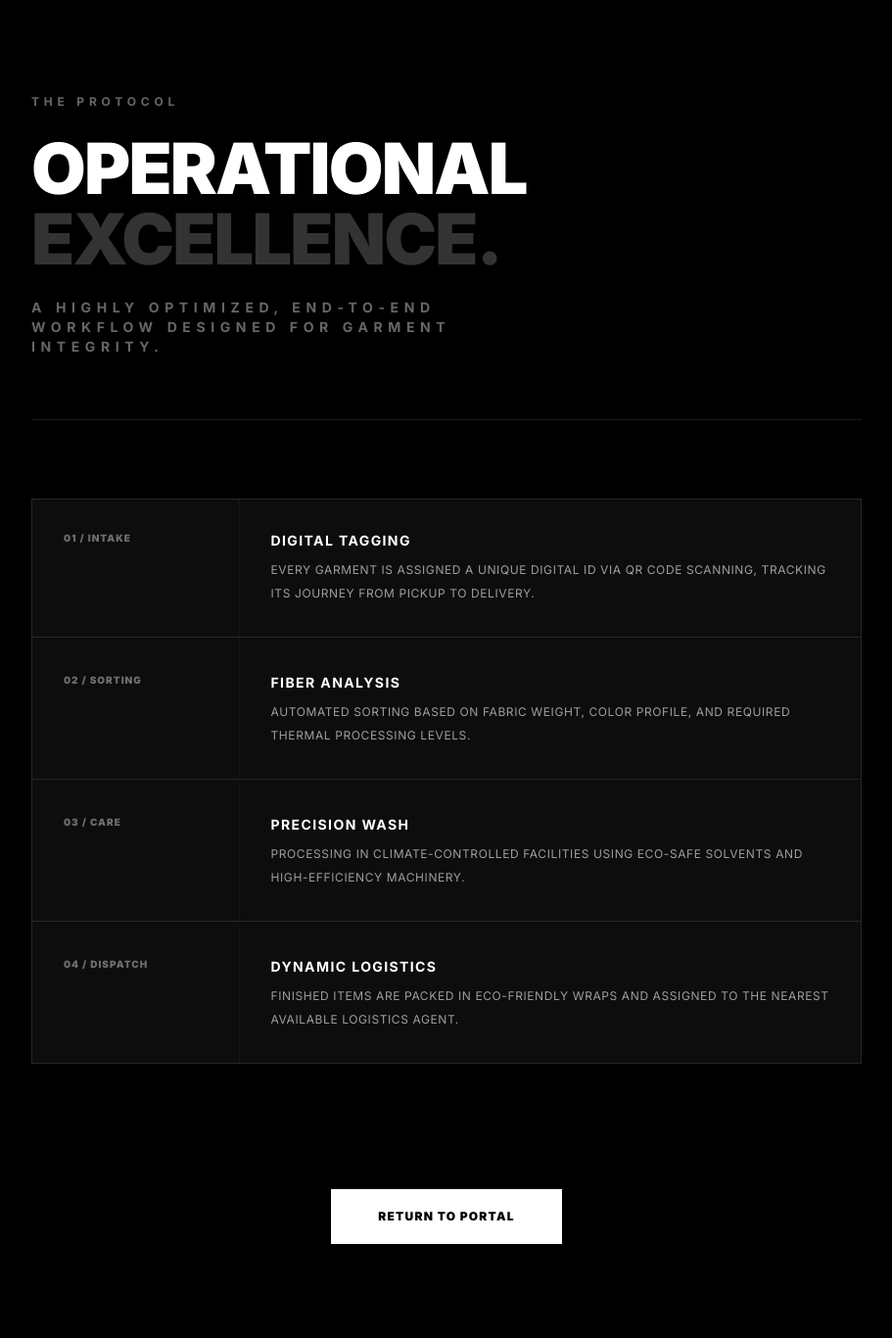
After one commit to DhruvarajK/E-Laundry, a Django app: page /process/ in a window 1280 px wide. The commit adds this page. Shown: the whole page at 98% size, without its empty margins (184-1095 px from the left). Run offline with Django 5.2, Linux system fonts and the light colour scheme; some libraries are stand-ins or nearby versions.

Commit message:
Implementated Process, Partners, and Enterprise informational pages

```diff
--- /dev/null
+++ b/user/templates/process.html
@@ -0,0 +1,111 @@
+<!DOCTYPE html>
+<html class="dark" lang="en">
+
+<head>
+    <meta charset="UTF-8">
+    <meta name="viewport" content="width=device-width, initial-scale=1.0">
+    <title>Our Process | ELaundry</title>
+    <script src="https://cdn.tailwindcss.com?plugins=forms,container-queries"></script>
+    <link href="https://fonts.googleapis.com/css2?family=Inter:wght@400;500;700;900&amp;display=swap"
+        rel="stylesheet" />
+    <script src="https://unpkg.com/lucide@latest"></script>
+    <script id="tailwind-config">
+        tailwind.config = {
+            darkMode: "class",
+            theme: {
+                extend: {
+                    colors: {
+                        "primary": "#ffffff",
+                        "background-dark": "#000000",
+                        "surface": "#111111",
+                    },
+                    fontFamily: {
+                        "display": ["Inter", "sans-serif"]
+                    },
+                    borderRadius: {
+                        "DEFAULT": "0px",
+                    },
+                },
+            },
+        }
+    </script>
+</head>
+
+<body class="bg-background-dark font-display text-white antialiased min-h-screen">
+    <div class="max-w-4xl mx-auto px-6 py-16 lg:py-24">
+        <header class="mb-20 space-y-6 border-b border-white/10 pb-16">
+            <h2 class="text-xs font-bold uppercase tracking-[0.4em] text-white/40">The Protocol</h2>
+            <h3 class="text-5xl lg:text-7xl font-black uppercase tracking-tight leading-none">Operational <br /><span
+                    class="text-white/20">Excellence.</span></h3>
+            <p class="text-white/40 uppercase tracking-[0.4em] text-sm font-bold max-w-lg mt-6">
+                A highly optimized, end-to-end workflow designed for garment integrity.
+            </p>
+        </header>
+
+        <main class="space-y-32">
+            <!-- Step-by-Step -->
+            <section class="space-y-1 bg-white/5 border border-white/10 overflow-hidden">
+                <div class="grid md:grid-cols-4 border-b border-white/10">
+                    <div
+                        class="p-8 border-r border-white/10 opacity-40 text-[10px] font-black uppercase tracking-widest">
+                        01 / Intake</div>
+                    <div class="p-8 md:col-span-3">
+                        <h4 class="text-sm font-bold uppercase tracking-widest text-white mb-2">Digital Tagging</h4>
+                        <p class="text-xs text-white/60 leading-loose uppercase tracking-wider">
+                            Every garment is assigned a unique digital ID via QR code scanning, tracking its journey
+                            from pickup to delivery.
+                        </p>
+                    </div>
+                </div>
+                <div class="grid md:grid-cols-4 border-b border-white/10">
+                    <div
+                        class="p-8 border-r border-white/10 opacity-40 text-[10px] font-black uppercase tracking-widest">
+                        02 / Sorting</div>
+                    <div class="p-8 md:col-span-3">
+                        <h4 class="text-sm font-bold uppercase tracking-widest text-white mb-2">Fiber Analysis</h4>
+                        <p class="text-xs text-white/60 leading-loose uppercase tracking-wider">
+                            Automated sorting based on fabric weight, color profile, and required thermal processing
+                            levels.
+                        </p>
+                    </div>
+                </div>
+                <div class="grid md:grid-cols-4 border-b border-white/10">
+                    <div
+                        class="p-8 border-r border-white/10 opacity-40 text-[10px] font-black uppercase tracking-widest">
+                        03 / Care</div>
+                    <div class="p-8 md:col-span-3">
+                        <h4 class="text-sm font-bold uppercase tracking-widest text-white mb-2">Precision Wash</h4>
+                        <p class="text-xs text-white/60 leading-loose uppercase tracking-wider">
+                            Processing in climate-controlled facilities using eco-safe solvents and high-efficiency
+                            machinery.
+                        </p>
+                    </div>
+                </div>
+                <div class="grid md:grid-cols-4">
+                    <div
+                        class="p-8 border-r border-white/10 opacity-40 text-[10px] font-black uppercase tracking-widest">
+                        04 / Dispatch</div>
+                    <div class="p-8 md:col-span-3">
+                        <h4 class="text-sm font-bold uppercase tracking-widest text-white mb-2">Dynamic Logistics</h4>
+                        <p class="text-xs text-white/60 leading-loose uppercase tracking-wider">
+                            Finished items are packed in eco-friendly wraps and assigned to the nearest available
+                            logistics agent.
+                        </p>
+                    </div>
+                </div>
+            </section>
+
+            <div class="flex flex-col items-center gap-6">
+                <a href="/"
+                    class="bg-white text-black font-black uppercase tracking-widest px-12 py-5 flex items-center justify-center gap-3 hover:bg-gray-200 transition-colors shadow-2xl text-xs">
+                    Return to Portal
+                </a>
+            </div>
+        </main>
+    </div>
+    <script>
+        lucide.createIcons();
+    </script>
+</body>
+
+</html>
--- a/user/urls.py
+++ b/user/urls.py
@@ -33,6 +33,9 @@ urlpatterns = [
     path('ironing/', views.ironing, name='ironing'),
     path('network/', views.network, name='network'),
     path('careers/', views.careers, name='careers'),
+    path('process/', views.process_view, name='process'),
+    path('partners/', views.partners, name='partners'),
+    path('enterprise/', views.enterprise, name='enterprise'),
     path('privacy-policy/', views.privacy_policy, name='privacy_policy'),
     path('terms-of-service/', views.terms_of_service, name='terms_of_service'),
     path('quick-reorder/<int:order_id>/', views.quick_reorder, name='quick_reorder'),
--- a/user/views.py
+++ b/user/views.py
@@ -886,6 +886,15 @@ def privacy_policy(request):
 def terms_of_service(request):
     return render(request, 'terms_of_service.html')
 
+def process_view(request):
+    return render(request, 'process.html')
+
+def partners(request):
+    return render(request, 'partners.html')
+
+def enterprise(request):
+    return render(request, 'enterprise.html')
+
 
 
 def scan_qr_page(request):
```
Also changed, not shown: myadmin/templates/main_index.html (+4 -3 lines), user/templates/enterprise.html (added, +97 -0 lines), user/templates/partners.html (added, +92 -0 lines).
